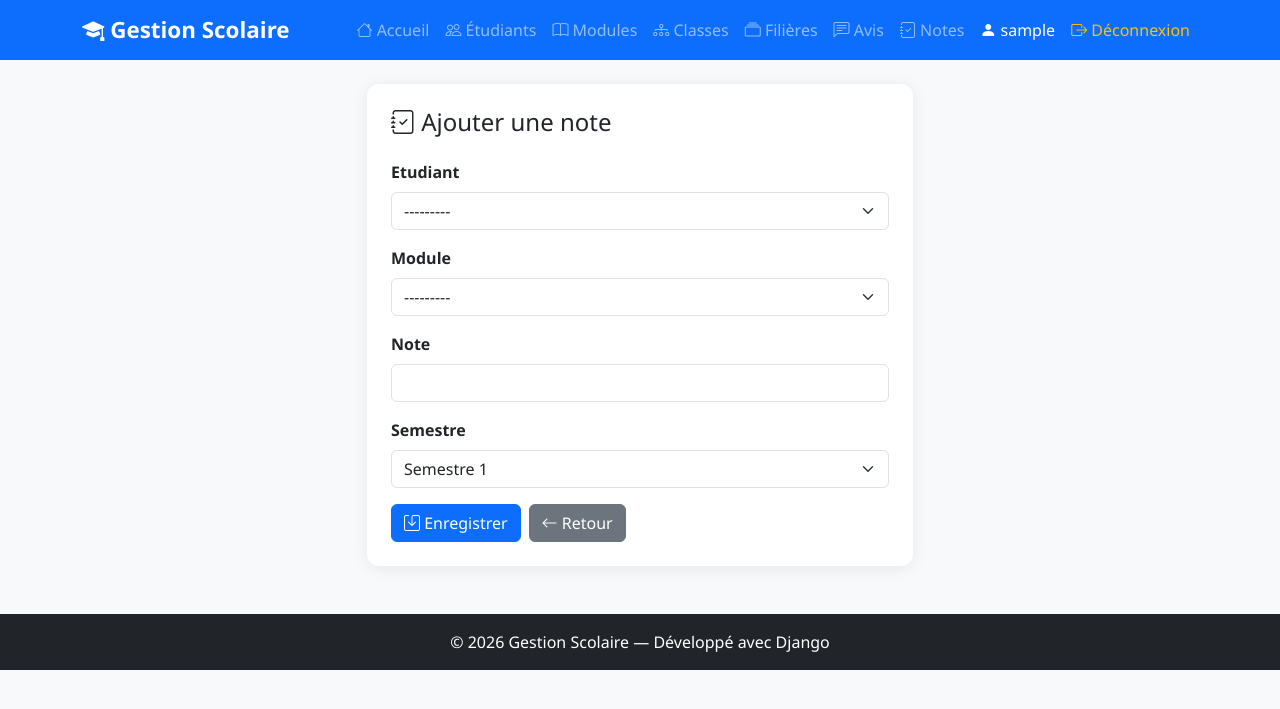
After one commit to BassirouAKMB/gestion_scolaire, a Django app: page /notes/ajouter/ in a window 1280 px wide. The commit adds this page. Shown: the top 709 px of the page. Run offline with Django 5.2, Linux system fonts and the light colour scheme; the visitor is signed in with stand-in values (Sample User, id 1); data that the repository does not hold is empty.

Commit message:
feat: ajout notes, screenshots, README final complet

```diff
--- a/scolaire/forms.py
+++ b/scolaire/forms.py
@@ -1,6 +1,6 @@
 from django import forms
 from .models import Etudiant
-
+from .models import Etudiant, Module, Filiere, Classe, Niveau, Avis, Note
 
 class EtudiantForm(forms.ModelForm):
     class Meta:
@@ -67,3 +67,14 @@ class AvisForm(forms.ModelForm):
             'message': forms.Textarea(attrs={'class': 'form-control', 'rows': 4}),
             'note': forms.NumberInput(attrs={'class': 'form-control', 'min': 0, 'max': 20}),
         }
+
+class NoteForm(forms.ModelForm):
+    class Meta:
+        model = Note
+        fields = ['etudiant', 'module', 'note', 'semestre']
+        widgets = {
+            'etudiant': forms.Select(attrs={'class': 'form-select'}),
+            'module': forms.Select(attrs={'class': 'form-select'}),
+            'note': forms.NumberInput(attrs={'class': 'form-control', 'min': 0, 'max': 20, 'step': '0.25'}),
+            'semestre': forms.Select(attrs={'class': 'form-select'}),
+        }
--- a/scolaire/models.py
+++ b/scolaire/models.py
@@ -83,3 +83,22 @@ class Avis(models.Model):
     class Meta:
         verbose_name = "Avis"
         verbose_name_plural = "Avis"
+
+class Note(models.Model):
+    SEMESTRE_CHOICES = [
+        ('S1', 'Semestre 1'),
+        ('S2', 'Semestre 2'),
+    ]
+    etudiant = models.ForeignKey(Etudiant, on_delete=models.CASCADE, related_name='notes')
+    module = models.ForeignKey(Module, on_delete=models.CASCADE, related_name='notes')
+    note = models.DecimalField(max_digits=4, decimal_places=2)
+    semestre = models.CharField(max_length=2, choices=SEMESTRE_CHOICES, default='S1')
+    date_ajout = models.DateTimeField(auto_now_add=True)
+
+    def __str__(self):
+        return f"{self.etudiant} — {self.module} : {self.note}/20"
+
+    class Meta:
+        verbose_name = "Note"
+        verbose_name_plural = "Notes"
+        unique_together = ['etudiant', 'module', 'semestre']
--- a/scolaire/urls.py
+++ b/scolaire/urls.py
@@ -38,4 +38,12 @@ urlpatterns = [
     path('avis/<int:pk>/supprimer/', views.avis_supprimer, name='avis_supprimer'),
     # API
     path('api/', include(router.urls)),
+
+    path('etudiants/<int:pk>/', views.etudiant_detail, name='etudiant_detail'),
+
+    # Notes
+    path('notes/', views.note_liste, name='note_liste'),
+    path('notes/ajouter/', views.note_ajouter, name='note_ajouter'),
+    path('notes/<int:pk>/modifier/', views.note_modifier, name='note_modifier'),
+    path('notes/<int:pk>/supprimer/', views.note_supprimer, name='note_supprimer'),
 ]
--- a/scolaire/views.py
+++ b/scolaire/views.py
@@ -1,22 +1,9 @@
-from django.shortcuts import render
-from .models import Etudiant, Classe, Module, Filiere
-
+from django.shortcuts import render, redirect, get_object_or_404
 from django.contrib import messages
-from django.shortcuts import redirect
-from .forms import EtudiantForm
-
 from django.contrib.auth.decorators import login_required
-
-from .models import Etudiant, Classe, Module, Filiere, Niveau
-from .forms import EtudiantForm, ModuleForm
-
-from .models import Etudiant, Classe, Module, Filiere
-from .forms import EtudiantForm, ModuleForm, FiliereForm, ClasseForm
-
-from .models import Etudiant, Classe, Module, Filiere, Avis
-from .forms import EtudiantForm, ModuleForm, FiliereForm, ClasseForm, AvisForm
-
-from django.shortcuts import get_object_or_404
+from django.db.models import Avg
+from .models import Etudiant, Classe, Module, Filiere, Avis, Note
+from .forms import EtudiantForm, ModuleForm, FiliereForm, ClasseForm, AvisForm, NoteForm
 
 
 @login_required(login_url='/accounts/login/')
@@ -275,3 +262,71 @@ def etudiant_detail(request, pk):
         'etudiant': etudiant,
         'avis': avis
     })
+
+
+# ─── NOTES ───
+@login_required(login_url='/accounts/login/')
+def note_liste(request):
+    # Etudiant voit seulement ses propres notes
+    if request.user.groups.filter(name='Etudiant').exists():
+        # On cherche l'étudiant lié à cet utilisateur par son nom
+        notes = Note.objects.filter(
+            etudiant__nom__icontains=request.user.username
+        ) | Note.objects.filter(
+            etudiant__prenom__icontains=request.user.username
+        )
+    else:
+        notes = Note.objects.all().order_by('etudiant', 'semestre')
+
+    # Calcul moyenne par étudiant
+    from django.db.models import Avg
+    moyenne = notes.aggregate(Avg('note'))['note__avg']
+
+    return render(request, 'scolaire/note_liste.html', {
+        'notes': notes,
+        'moyenne': moyenne
+    })
+
+
+@login_required(login_url='/accounts/login/')
+def note_ajouter(request):
+    if not (request.user.is_superuser or request.user.groups.filter(name='Professeur').exists()):
+        messages.error(request, 'Accès refusé.')
+        return redirect('note_liste')
+    form = NoteForm()
+    if request.method == 'POST':
+        form = NoteForm(request.POST)
+        if form.is_valid():
+            form.save()
+            messages.success(request, 'Note ajoutée avec succès !')
+            return redirect('note_liste')
+    return render(request, 'scolaire/note_form.html', {'form': form, 'titre': 'Ajouter une note'})
+
+
+@login_required(login_url='/accounts/login/')
+def note_modifier(request, pk):
+    if not (request.user.is_superuser or request.user.groups.filter(name='Professeur').exists()):
+        messages.error(request, 'Accès refusé.')
+        return redirect('note_liste')
+    note = get_object_or_404(Note, id=pk)
+    form = NoteForm(instance=note)
+    if request.method == 'POST':
+        form = NoteForm(request.POST, instance=note)
+        if form.is_valid():
+            form.save()
+            messages.success(request, 'Note modifiée avec succès !')
+            return redirect('note_liste')
+    return render(request, 'scolaire/note_form.html', {'form': form, 'titre': 'Modifier une note'})
+
+
+@login_required(login_url='/accounts/login/')
+def note_supprimer(request, pk):
+    if not (request.user.is_superuser or request.user.groups.filter(name='Professeur').exists()):
+        messages.error(request, 'Accès refusé.')
+        return redirect('note_liste')
+    note = get_object_or_404(Note, id=pk)
+    if request.method == 'POST':
+        note.delete()
+        messages.success(request, 'Note supprimée avec succès !')
+        return redirect('note_liste')
+    return render(request, 'scolaire/note_confirm_supprimer.html', {'note': note})
--- a/templates/base/base.html
+++ b/templates/base/base.html
@@ -42,6 +42,11 @@
     <li class="nav-item">
         <a class="nav-link" href="/avis/"><i class="bi bi-chat-left-text"></i> Avis</a>
     </li>
+    <li class="nav-item">
+    <a class="nav-link" href="/notes/">
+        <i class="bi bi-journal-check"></i> Notes
+    </a>
+    </li>
     {% if user.is_authenticated %}
     <li class="nav-item">
         <span class="nav-link text-white">
--- /dev/null
+++ b/templates/scolaire/note_form.html
@@ -0,0 +1,32 @@
+{% extends 'base/base.html' %}
+{% block title %}{{ titre }}{% endblock %}
+
+{% block content %}
+<div class="row justify-content-center">
+    <div class="col-md-6">
+        <div class="card p-4">
+            <h4 class="mb-4"><i class="bi bi-journal-check"></i> {{ titre }}</h4>
+            <form method="POST">
+                {% csrf_token %}
+                {% for field in form %}
+                <div class="mb-3">
+                    <label class="form-label fw-semibold">{{ field.label }}</label>
+                    {{ field }}
+                    {% if field.errors %}
+                        <div class="text-danger small">{{ field.errors }}</div>
+                    {% endif %}
+                </div>
+                {% endfor %}
+                <div class="d-flex gap-2 mt-3">
+                    <button type="submit" class="btn btn-primary">
+                        <i class="bi bi-save"></i> Enregistrer
+                    </button>
+                    <a href="/notes/" class="btn btn-secondary">
+                        <i class="bi bi-arrow-left"></i> Retour
+                    </a>
+                </div>
+            </form>
+        </div>
+    </div>
+</div>
+{% endblock %}
```
Also changed, not shown: scolaire/admin.py (+7 -1 lines), templates/scolaire/note_confirm_supprimer.html (added, +28 -0 lines), templates/scolaire/note_liste.html (added, +78 -0 lines), README.md, scolaire/migrations/0005_note.py (added), 9 other files.
